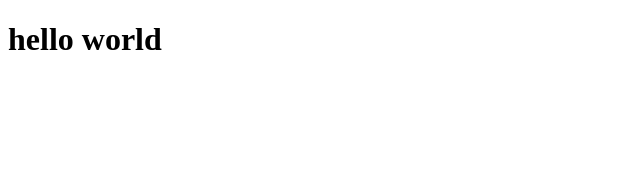
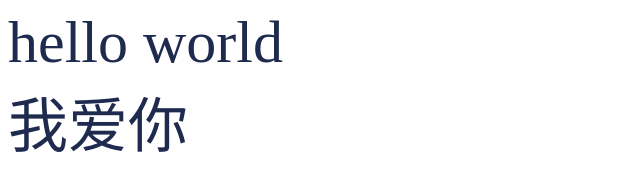
Before and after one commit to nanGuoMM/frontend-practice, a plain HTML site: page day06/index.html in a window 1280 px wide. Shown: the whole page, without its empty margins (0-640 px from the left). Drawn offline with Linux system fonts and the light colour scheme.

Commit message:
2024-12-25

```diff
--- a/day06/index.html
+++ b/day06/index.html
@@ -4,9 +4,22 @@
     <meta charset="UTF-8" />
     <meta name="viewport" content="width=device-width, initial-scale=1.0" />
     <title>nanguo</title>
+    <style>
+      /* #test { */
+      /*   color: red; */
+      /*   font-size: 100px; */
+      /* } */
+      body {
+        font-size: 60px;
+      }
+      .nanguo {
+        color: #1f2a4f;
+      }
+    </style>
   </head>
 
   <body>
-    <h1>hello world</h1>
+    <div class="nanguo">hello world</div>
+    <div class="nanguo">我爱你</div>
   </body>
 </html>
```
